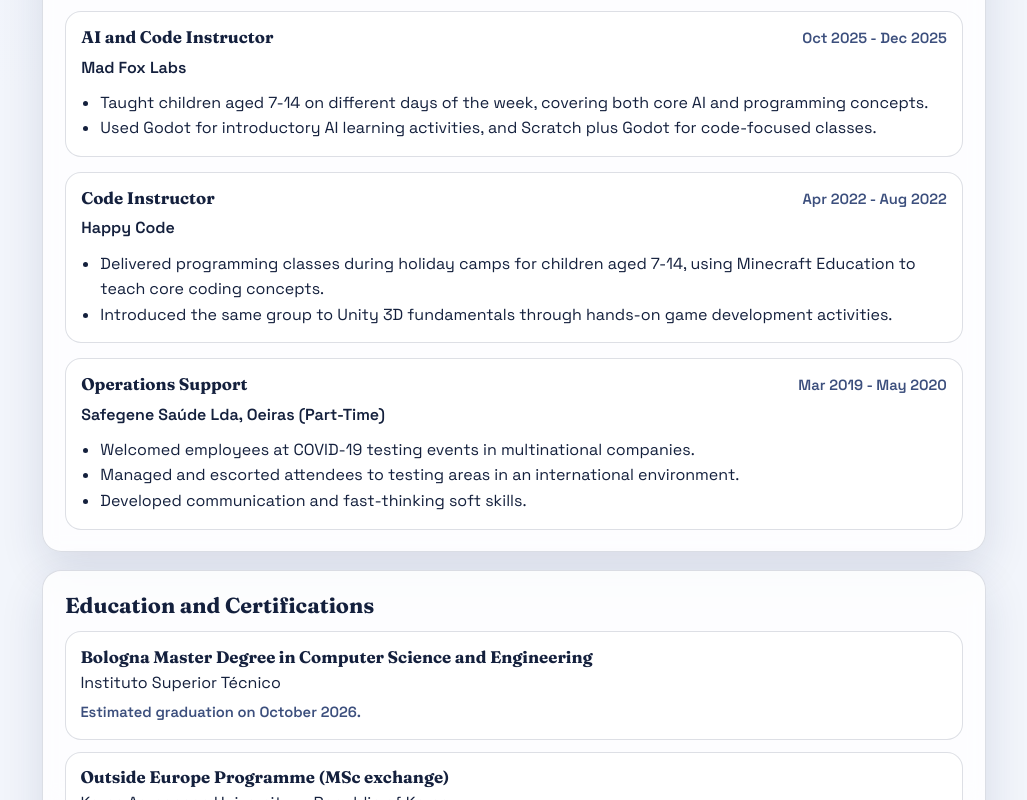
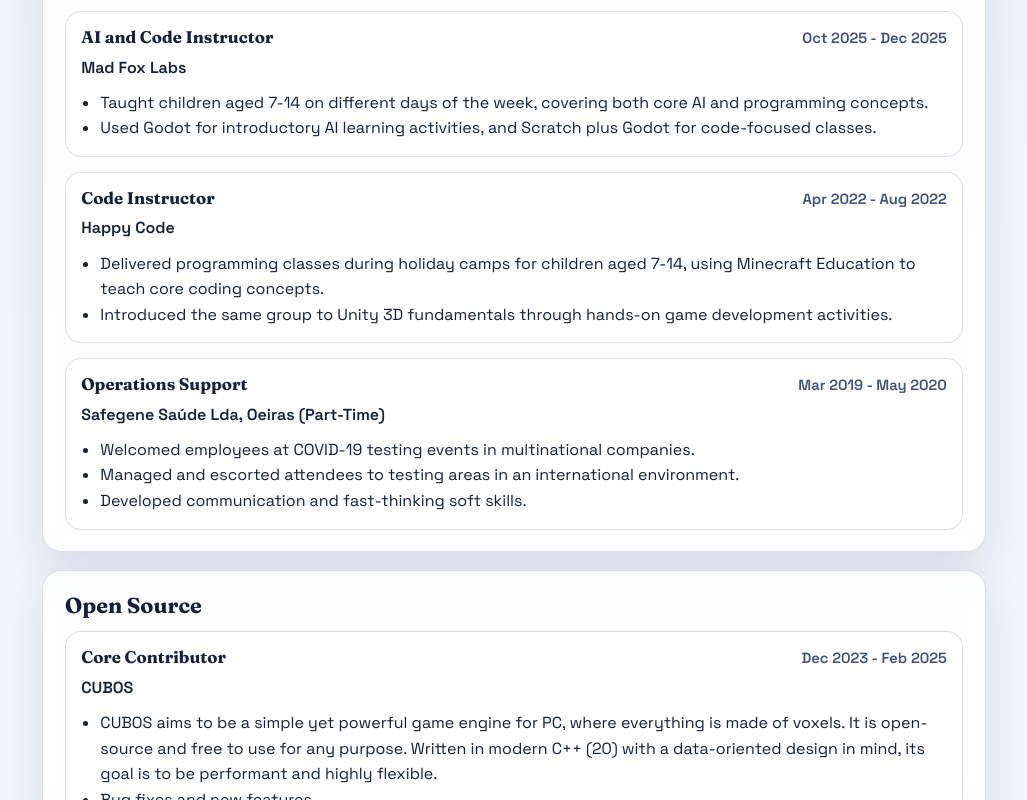
Before and after one commit to diogomsmiranda/cv, a Next.js app: page / in a window 1280 px wide. Shown: the part 2000-2800 px from the top of the page, without its empty margins (126-1153 px from the left). Built offline with nearby package versions, Linux system fonts and the light colour scheme.

Commit message:
feat: open source section

```diff
--- a/app/page.tsx
+++ b/app/page.tsx
@@ -7,15 +7,16 @@ export default function Home() {
     { href: "#about", label: "About", icon: "fa-user" },
     { href: "#skills", label: "Skills", icon: "fa-screwdriver-wrench" },
     { href: "#experience", label: "Experience", icon: "fa-briefcase" },
+    { href: "#open-source", label: "Open Source", icon: "fa-code-branch" },
     { href: "#education", label: "Education", icon: "fa-graduation-cap" },
     { href: "#languages", label: "Languages", icon: "fa-language" },
-    { href: "#extra", label: "Extra", icon: "fa-medal" }
+    { href: "#extra", label: "Extra", icon: "fa-medal" },
   ];
   const relevantExperiences = cvData.experiences.filter(
-    (experience) => experience.category === "relevant"
+    (experience) => experience.category === "relevant",
   );
   const otherWorkExperiences = cvData.experiences.filter(
-    (experience) => experience.category === "other"
+    (experience) => experience.category === "other",
   );
 
   return (
@@ -150,6 +151,29 @@ export default function Home() {
         </div>
       </section>
 
+      <section className="panel section-block" id="open-source">
+        <h2>Open Source</h2>
+        <div className="timeline">
+          {cvData.openSource.map((project) => (
+            <article
+              className="timeline-item"
+              key={`${project.project}-${project.role}`}
+            >
+              <div className="timeline-head">
+                <h3>{project.role}</h3>
+                {project.period ? <span>{project.period}</span> : null}
+              </div>
+              <p className="company">{project.project}</p>
+              <ul>
+                {project.highlights.map((highlight) => (
+                  <li key={highlight}>{highlight}</li>
+                ))}
+              </ul>
+            </article>
+          ))}
+        </div>
+      </section>
+
       <section className="panel section-block" id="education">
         <h2>Education and Certifications</h2>
         <div className="education-list">
```
